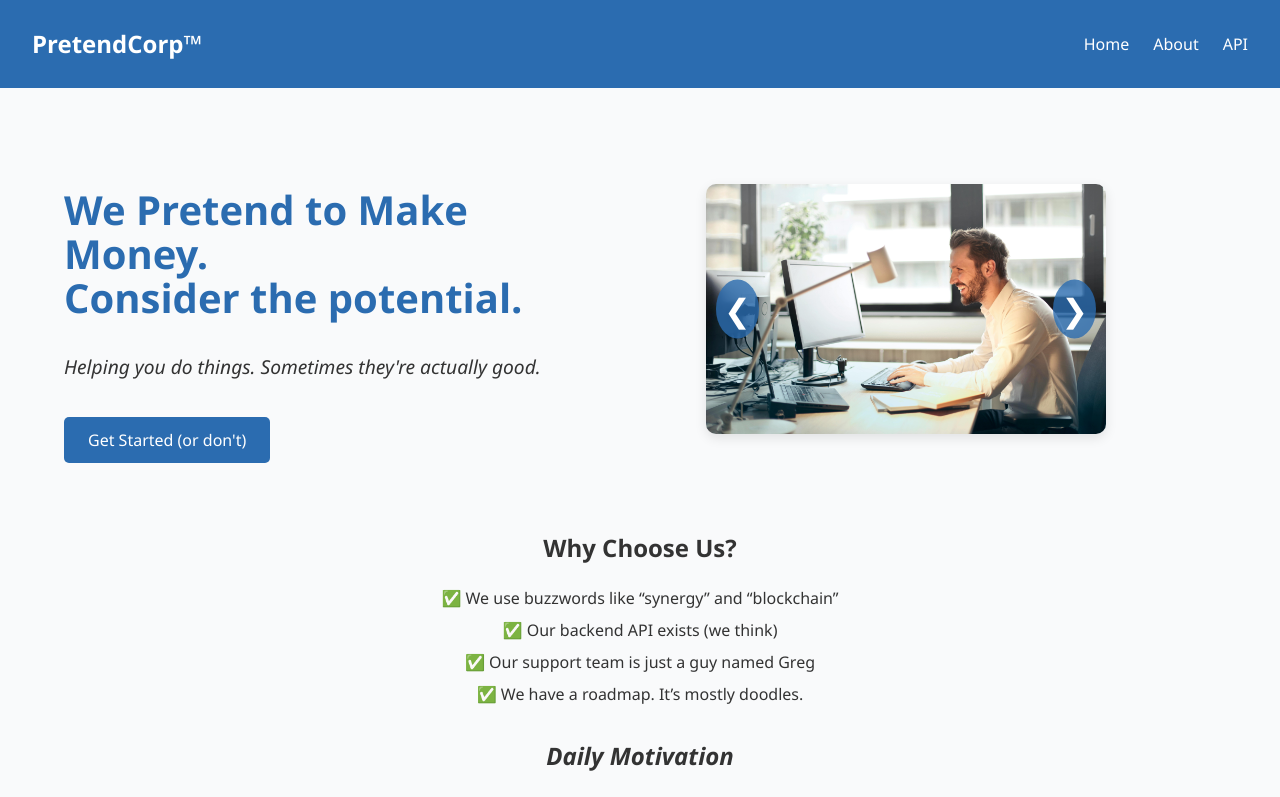
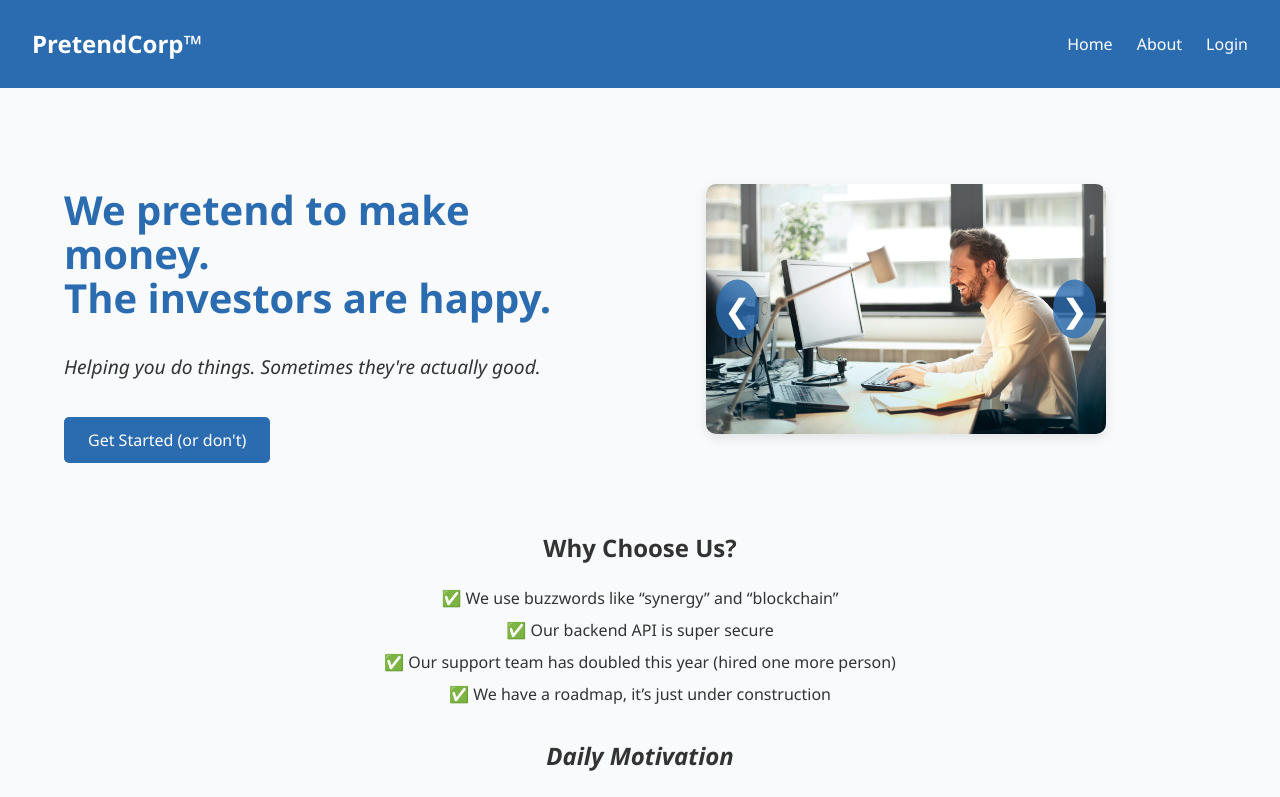
Before and after one commit to stevenagle/Spring-Boot-Demo, a React (Vite) app in the folder frontend/: page / in a window 1280 px wide. Shown: the top 797 px of the page. Built offline with nearby package versions, Linux system fonts and the light colour scheme.

Commit message:
add minor landing page changes

```diff
--- a/frontend/src/pages/LandingPage.tsx
+++ b/frontend/src/pages/LandingPage.tsx
@@ -43,14 +43,14 @@ const LandingPage: React.FC = () => {
         <ul className="nav-links">
           <li><a href="/">Home</a></li>
           <li><a href="/about">About</a></li>
-          <li><a href="/api">API</a></li>
+          <li><a href="/login">Login</a></li>
         </ul>
       </nav>
 
       <main className="main-content">
         <section className="hero-section">
           <div className="hero-text">
-            <h1>We Pretend to Make Money. <br></br>Consider the potential.</h1>
+            <h1>We pretend to make money. <br></br>The investors are happy.</h1>
             <p className="subtitle">Helping you do things. Sometimes they're actually good.</p>
             <button className="cta-button">Get Started (or don't)</button>
           </div>
@@ -70,9 +70,9 @@ const LandingPage: React.FC = () => {
           <h2>Why Choose Us?</h2>
           <ul>
             <li>✅ We use buzzwords like “synergy” and “blockchain”</li>
-            <li>✅ Our backend API exists (we think)</li>
-            <li>✅ Our support team is just a guy named Greg</li>
-            <li>✅ We have a roadmap. It’s mostly doodles.</li>
+            <li>✅ Our backend API is super secure</li>
+            <li>✅ Our support team has doubled this year (hired one more person)</li>
+            <li>✅ We have a roadmap, it’s just under construction</li>
           </ul>
         </section>
 
```
